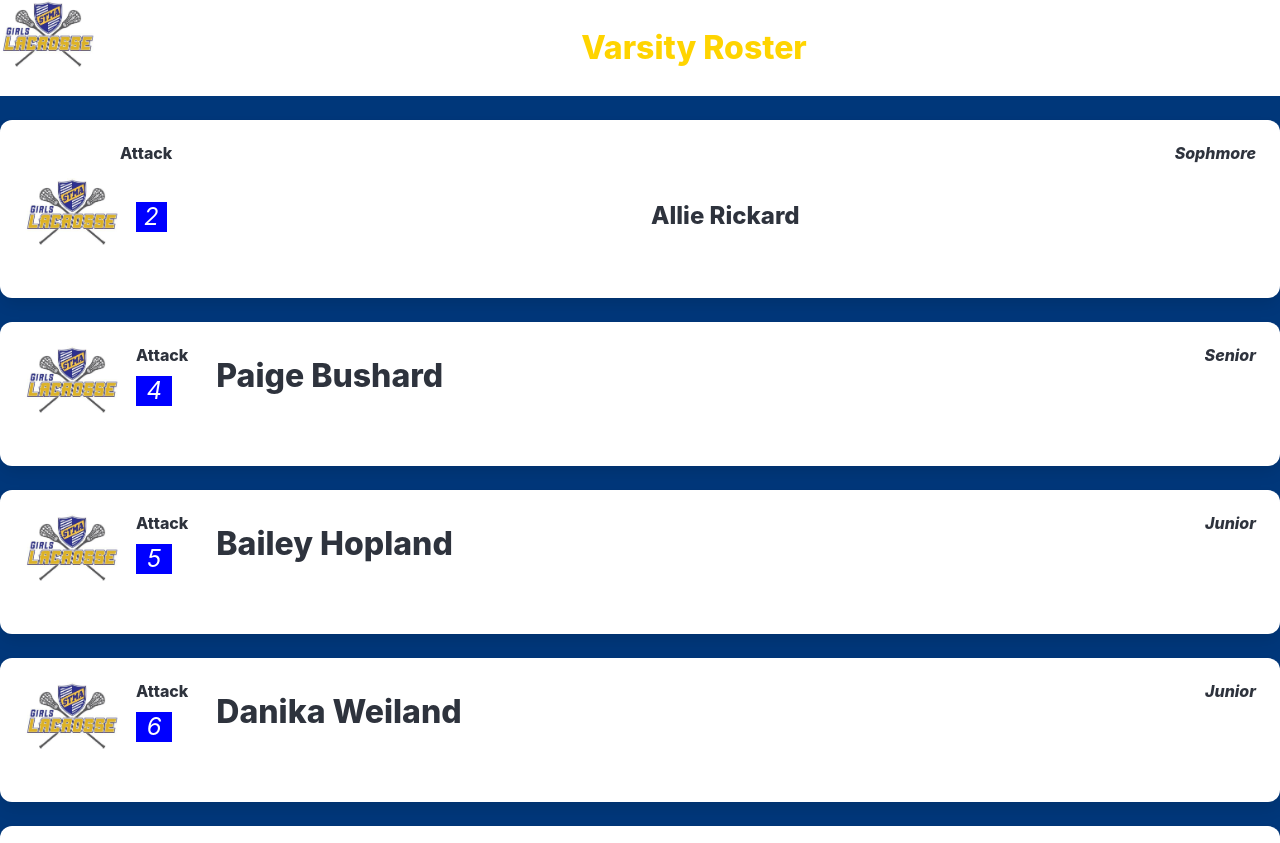
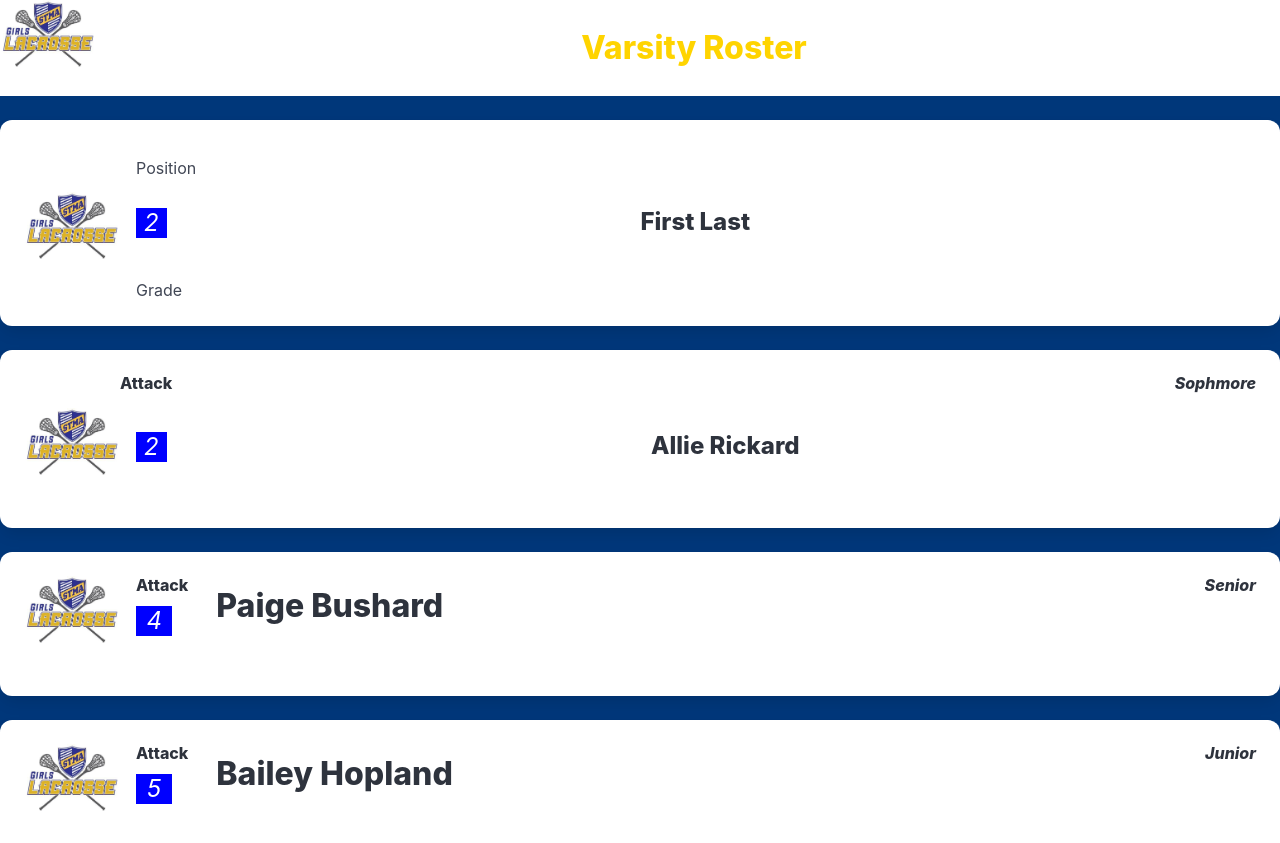
Before and after one commit to zombiepossum/stma_boosters, a plain HTML site: page varsity_roster.html in a window 1280 px wide. Shown: the top 843 px of the page. Drawn offline with nearby package versions, Linux system fonts and the light colour scheme.

Commit message:
format change 5

```diff
--- a/varsity_roster.html
+++ b/varsity_roster.html
@@ -6,6 +6,7 @@
   <meta name="viewport" content="width=device-width, initial-scale=1">
   <title>Varsity Roster</title>
   <link rel="stylesheet" href="https://cdn.jsdelivr.net/npm/bulma@1.0.0/css/bulma.min.css">
+  <meta http-equiv="refresh" content="2">
 </head>
 
 <body style="background-color: #00377a;">
@@ -22,6 +23,48 @@
     <h1 class="title" style="color: #ffd400; ">Varsity Roster</h1>
   </div>
 </section>
+
+<div class="card">
+  <div class="card-content">
+    <div class="media mb-0" style="--bulma-media-border-size: 0px;">
+      <div class="media-left mt-6">
+        <figure class="image is-96x96">
+          <img
+            src="./logo.jpg"
+            alt="Player Image"
+          />
+        </figure>
+      </div>
+      <div class="media-content mt-0">
+        <div class="media mt-0 mb-0" style="--bulma-media-border-size: 0px;">
+        <!-- top -->
+          <div class="media-content mb-0 mt-0">
+            <p>Position</p>
+          </div>
+        </div>
+        <div class="media mt-0" style="--bulma-media-border-size: 0px;">
+          <!-- middle -->
+          <div class="media-left">
+            <p class="subtitle is-4 px-2 has-text-centered is-italic mt-3" style="background-color: blue; color: white;">
+              2
+            </p>
+          </div>
+          <div class="media-content has-text-centered">
+            <p class="title is-size-4 ml-0 mr-6 mt-3">
+              First Last
+            </p>
+          </div>
+        </div>
+        <div class="media mt-0 mb-0" style="--bulma-media-border-size: 0px;">
+          <!-- bottom -->
+            <div class="media-content mb-0 mt-0">
+              <p>Grade</p>
+            </div>
+          </div>
+    </div>
+</div>
+</div>
+</div>
 
 <div class="card">
   <div class="card-content">
```
